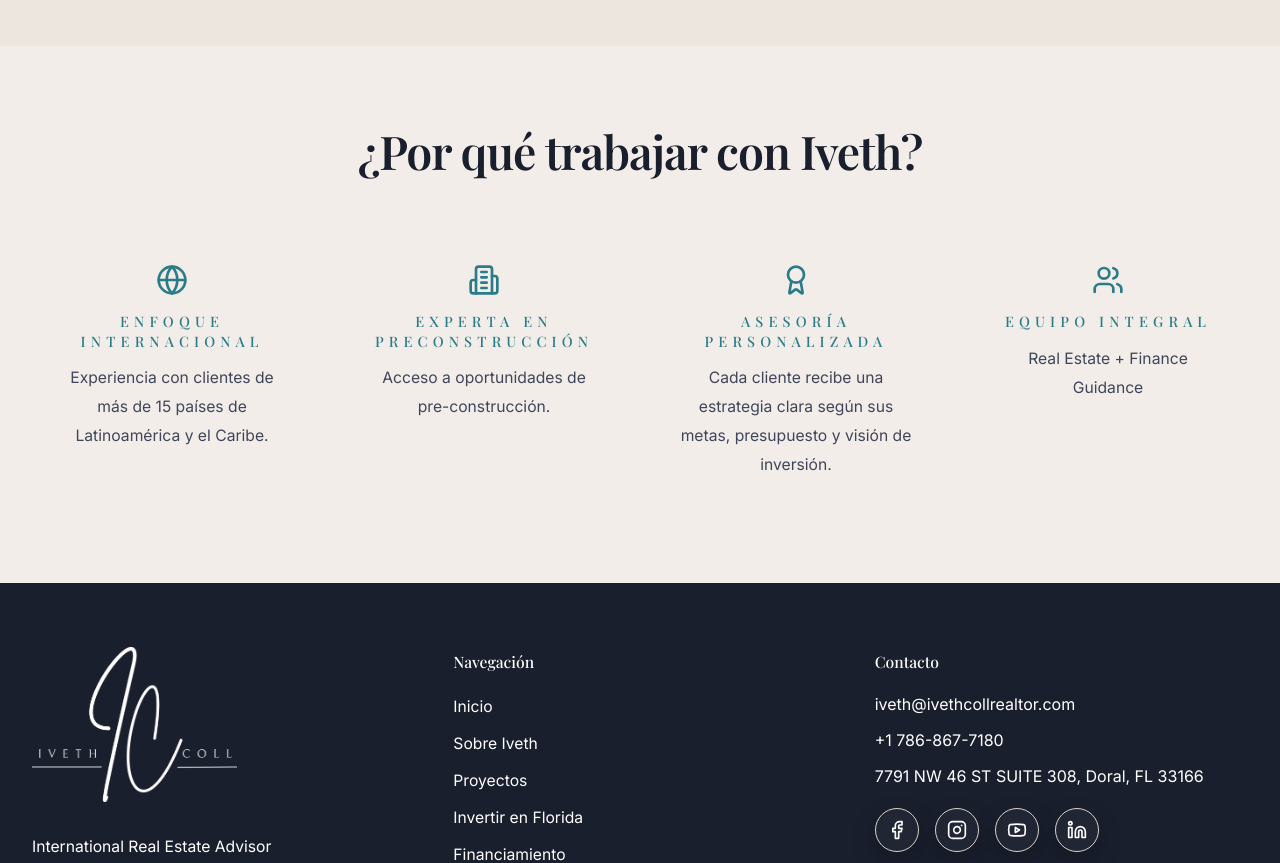
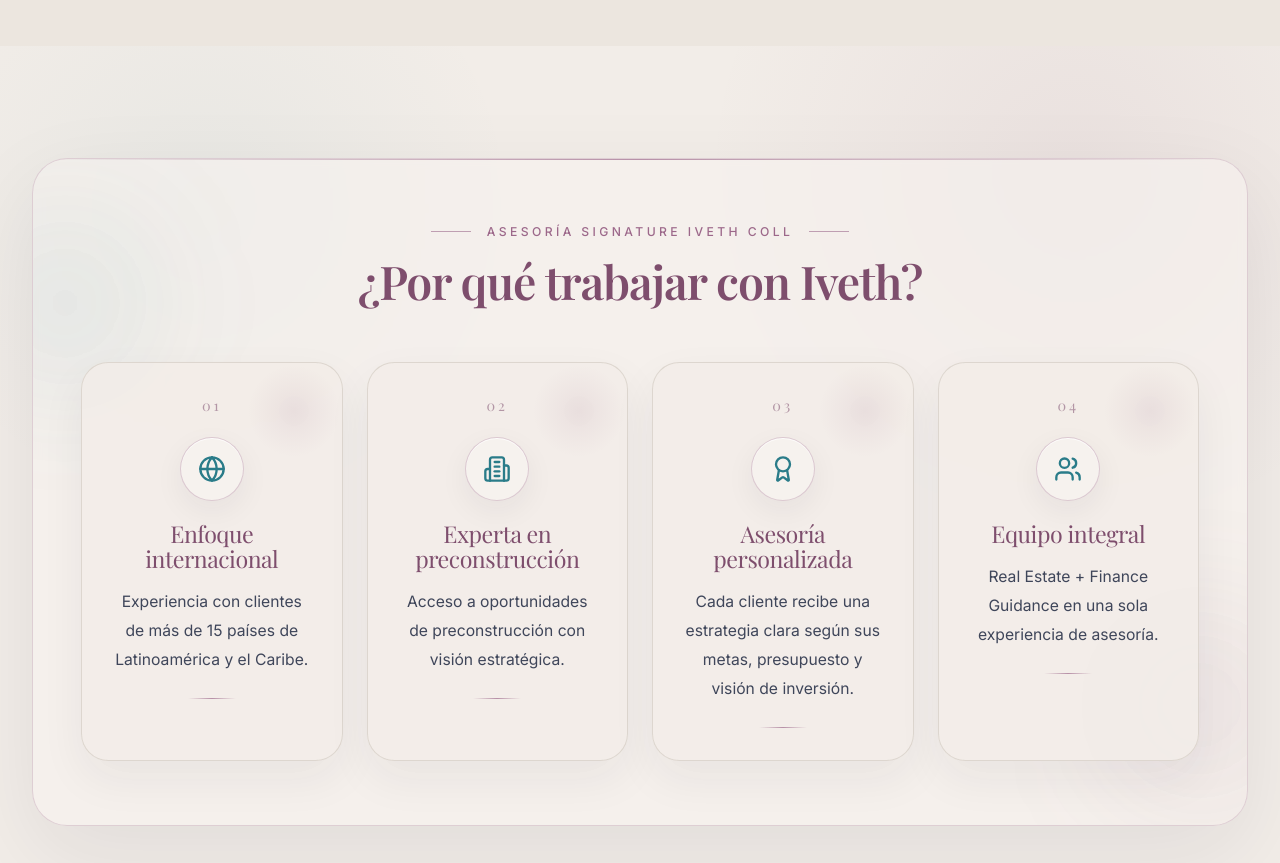
Before and after one commit to frankac88/IvethRealtorBD, a React (Vite) app: page /sobre-iveth in a window 1280 px wide. Shown: the part 920-1783 px from the top of the page. Built offline with nearby package versions, Linux system fonts and the light colour scheme; no server answers; a web font is replaced by a local one.

Commit message:
feat: enhance AboutPage with new advisory section and improved translations

```diff
--- a/src/i18n/translations/about.ts
+++ b/src/i18n/translations/about.ts
@@ -11,10 +11,11 @@ export const aboutTranslations = {
   },
   cta: { es: "Agendar Consulta", en: "Book Consultation" },
   whyTitle: { es: "¿Por qué trabajar con Iveth?", en: "Why work with Iveth?" },
+  whyEyebrow: { es: "Asesoría Signature Iveth Coll", en: "Iveth Coll Signature Advisory" },
   values: {
-    international: { title: { es: "Enfoque Internacional", en: "International Focus" }, desc: { es: "Experiencia con clientes de más de 15 países de Latinoamérica y el Caribe.", en: "Experience with clients from over 15 countries in Latin America and the Caribbean." } },
-    precon: { title: { es: "Experta en Preconstrucción", en: "Pre-Construction Expert" }, desc: { es: "Acceso a oportunidades de pre-construcción.", en: "Access to pre-construction opportunities." } },
-    track: { title: { es: "ASESORÍA PERSONALIZADA", en: "PERSONALIZED ADVISORY" }, desc: { es: "Cada cliente recibe una estrategia clara según sus metas, presupuesto y visión de inversión.", en: "Each client receives a clear strategy based on their goals, budget, and investment vision." } },
-    team: { title: { es: "Equipo Integral", en: "Comprehensive Team" }, desc: { es: "Real Estate + Finance Guidance", en: "Real Estate + Finance Guidance" } },
+    international: { title: { es: "Enfoque internacional", en: "International focus" }, desc: { es: "Experiencia con clientes de más de 15 países de Latinoamérica y el Caribe.", en: "Experience working with clients from more than 15 countries across Latin America and the Caribbean." } },
+    precon: { title: { es: "Experta en preconstrucción", en: "Pre-construction expert" }, desc: { es: "Acceso a oportunidades de preconstrucción con visión estratégica.", en: "Access to pre-construction opportunities with strategic insight." } },
+    track: { title: { es: "Asesoría personalizada", en: "Personalized advisory" }, desc: { es: "Cada cliente recibe una estrategia clara según sus metas, presupuesto y visión de inversión.", en: "Each client receives a clear strategy aligned with their goals, budget, and investment vision." } },
+    team: { title: { es: "Equipo integral", en: "Integrated team" }, desc: { es: "Real Estate + Finance Guidance en una sola experiencia de asesoría.", en: "Real Estate + Finance Guidance in one advisory experience." } },
   },
 } as const;
--- a/src/pages/AboutPage.tsx
+++ b/src/pages/AboutPage.tsx
@@ -39,17 +39,46 @@ const AboutPage = () => {
         </div>
       </section>
 
-      <AnimatedSection className="py-20">
+      <AnimatedSection className="relative overflow-hidden bg-background py-20 lg:py-28">
+        <div className="absolute inset-0 bg-[radial-gradient(circle_at_16%_18%,rgba(42,123,137,0.05),transparent_24%),radial-gradient(circle_at_84%_14%,rgba(124,63,99,0.07),transparent_28%)]" />
         <div className="container mx-auto px-4 lg:px-8">
-          <h2 className="type-h2 mb-16 text-center">{t(a.whyTitle)}</h2>
-          <div className="grid grid-cols-1 md:grid-cols-2 lg:grid-cols-4 gap-8">
-            {values.map((item, i) => (
-              <AnimatedSection as="div" key={t(item.title)} delay={i * 100} className="flex h-full flex-col items-center justify-start text-center p-6">
-                <item.icon size={32} className="text-primary mx-auto mb-4" />
-                <h3 className="type-h3 mb-3 text-primary">{t(item.title)}</h3>
+          <div className="relative overflow-hidden rounded-[2.2rem] border border-gold/25 bg-card/65 px-6 py-12 shadow-[0_30px_90px_rgba(26,31,46,0.08)] backdrop-blur-sm md:px-10 lg:px-12 lg:py-16">
+            <div className="absolute inset-x-0 top-0 h-px bg-gradient-to-r from-transparent via-gold/70 to-transparent" />
+            <div className="pointer-events-none absolute -left-12 top-16 h-40 w-40 rounded-full bg-primary/10 blur-3xl" />
+            <div className="pointer-events-none absolute -right-10 bottom-8 h-44 w-44 rounded-full bg-wine/10 blur-3xl" />
+            <div className="mx-auto mb-14 max-w-3xl text-center">
+              <div className="mb-4 flex items-center justify-center gap-4">
+                <span className="h-px w-10 bg-gold/60" aria-hidden="true" />
+                <span className="type-caption">{t(a.whyEyebrow)}</span>
+                <span className="h-px w-10 bg-gold/60" aria-hidden="true" />
+              </div>
+              <h2 className="type-h2 mt-4 text-wine">{t(a.whyTitle)}</h2>
+            </div>
+
+            <div className="grid grid-cols-1 gap-6 md:grid-cols-2 xl:grid-cols-4">
+              {values.map((item, i) => (
+              <AnimatedSection
+                as="article"
+                key={t(item.title)}
+                delay={i * 100}
+                className="group relative flex h-full flex-col overflow-hidden rounded-[1.7rem] border border-border/80 bg-background/90 p-7 text-center shadow-[0_18px_46px_rgba(26,31,46,0.06)] transition-all duration-500 ease-luxury hover:-translate-y-2 hover:border-gold/50 hover:shadow-[0_28px_70px_rgba(26,31,46,0.14)] md:p-8"
+              >
+                <div className="pointer-events-none absolute inset-x-0 top-0 h-px bg-gradient-to-r from-transparent via-primary/45 to-transparent opacity-0 transition-opacity duration-500 group-hover:opacity-100" />
+                <div className="pointer-events-none absolute right-0 top-0 h-24 w-24 bg-[radial-gradient(circle,rgba(124,63,99,0.10),transparent_68%)] opacity-80 transition-transform duration-500 group-hover:scale-110" />
+                <span className="mb-5 font-serif text-[0.9rem] tracking-[0.2em] text-wine/55">
+                  0{i + 1}
+                </span>
+                <span className="mx-auto mb-5 flex h-16 w-16 items-center justify-center rounded-full border border-gold/30 bg-card shadow-[inset_0_1px_0_rgba(255,255,255,0.8),0_10px_30px_rgba(26,31,46,0.06)] transition-transform duration-500 group-hover:scale-105">
+                  <item.icon size={28} className="text-primary" />
+                </span>
+                <h3 className="mb-4 font-serif text-[1.35rem] leading-[1.08] tracking-[-0.02em] text-wine md:text-[1.45rem]">
+                  {t(item.title)}
+                </h3>
                 <p className="type-body-sm text-muted-foreground">{t(item.desc)}</p>
+                <span className="mx-auto mt-6 h-px w-12 bg-gradient-to-r from-transparent via-gold/70 to-transparent transition-all duration-500 group-hover:w-16" aria-hidden="true" />
               </AnimatedSection>
             ))}
+            </div>
           </div>
         </div>
       </AnimatedSection>
```
